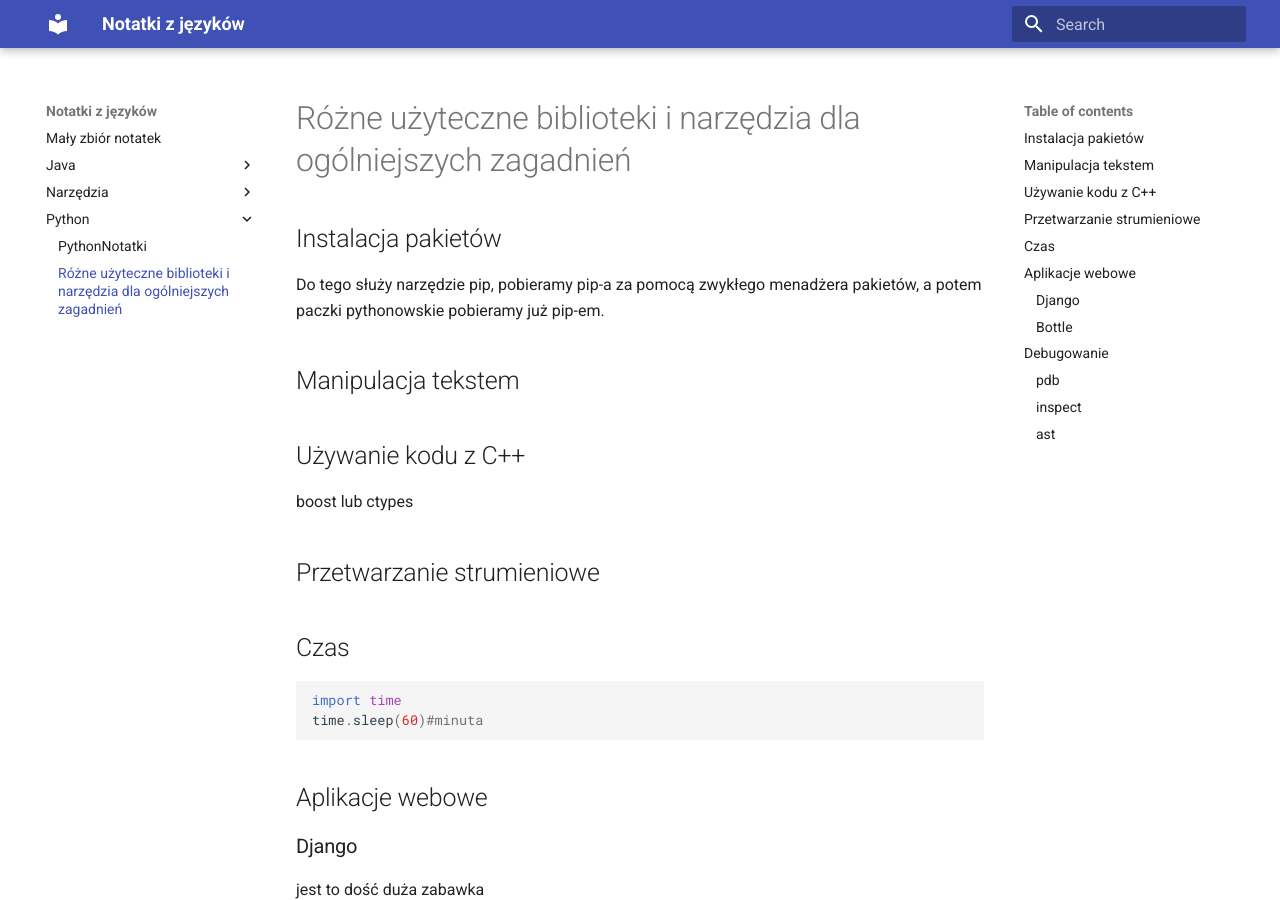
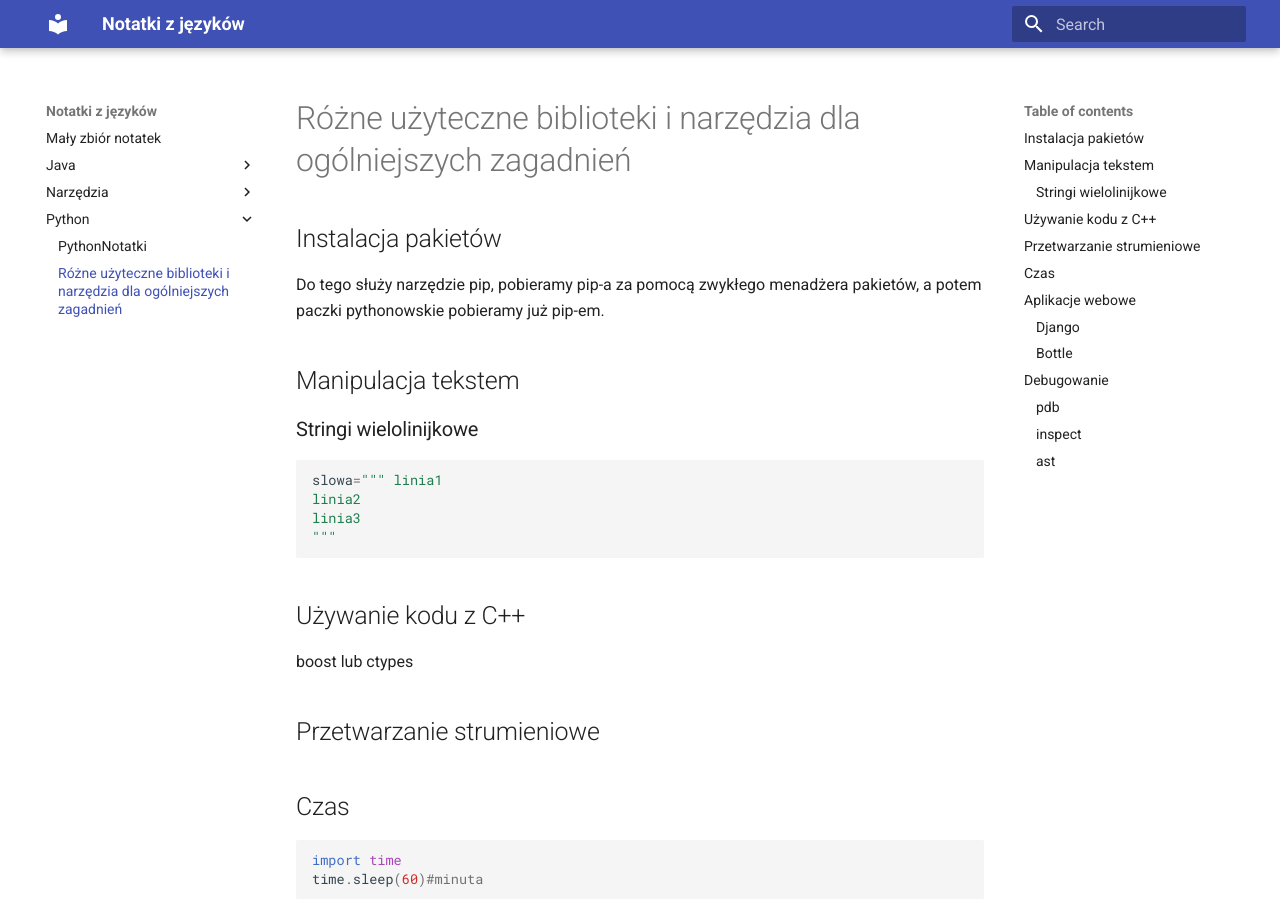
Before and after one commit to pktiuk/notatki_z_jezykow, an MkDocs documentation site: the page built from docs/Python/biblioteki.md, in a window 1280 px wide and 900 px high. Built offline with MkDocs 1.6.1 and Material for MkDocs 9.7.7, drawn with Linux system fonts in a browser that asks for light colours.

Commit message:
Wielolinijkowe

````diff
--- a/docs/Python/biblioteki.md
+++ b/docs/Python/biblioteki.md
@@ -5,6 +5,14 @@ Do tego służy narzędzie pip, pobieramy pip-a za pomocą zwykłego menadżera
 
 
 ## Manipulacja tekstem
+
+### Stringi wielolinijkowe
+```python
+slowa=""" linia1
+linia2
+linia3
+"""
+```
 
 ## Używanie kodu z C++
 boost lub ctypes
````
